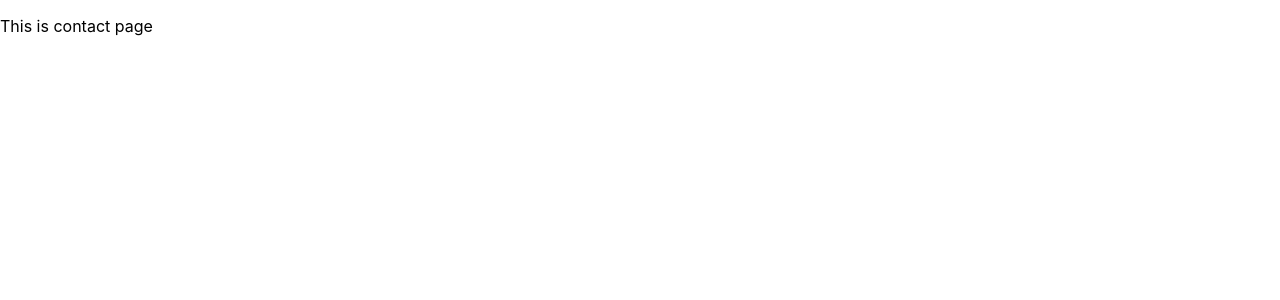
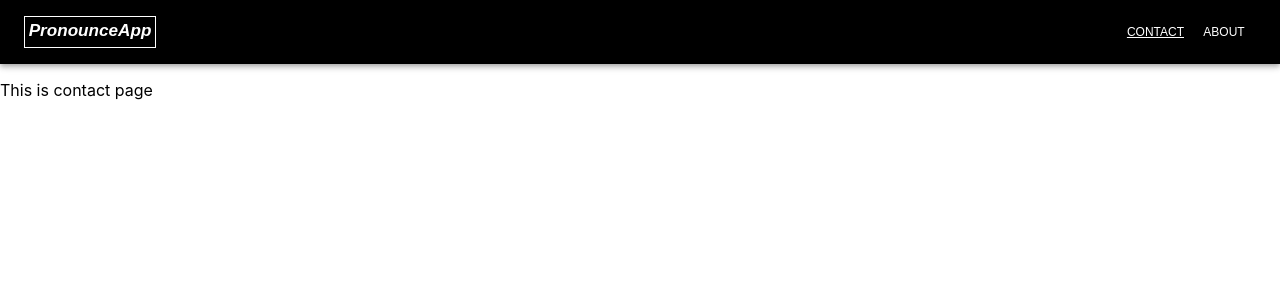
Before and after one commit to oaurbanov/pronounce_fend, a Next.js app: page /contact in a window 1280 px wide. Shown: the top 300 px of the page. Built offline with nearby package versions, Linux system fonts and the light colour scheme.

Commit message:
Adding useRouter, wrap all pages in AppDrawer and underline on buttonMenus

```diff
--- /dev/null
+++ b/components/appDrawer.tsx
@@ -0,0 +1,49 @@
+import React from 'react'
+import PropTypes from 'prop-types'
+import Head from 'next/head'
+import Nav from '../components/nav'
+import {createMuiTheme, ThemeProvider} from '@material-ui/core'
+import {blueGrey} from '@material-ui/core/colors'
+
+const theme = createMuiTheme({
+  palette: {
+    primary: {
+      main: "#000000"
+    }
+  },
+  typography: {
+    fontFamily: "Sans-serif",
+    fontSize: 12,
+    fontWeightLight: 300,
+    fontWeightRegular: 400,
+    fontWeightMedium: 500,
+    fontWeightBold: 700,
+  }
+})
+
+
+type AppDrawerProps = {
+  tittle?: string;
+}
+
+const AppDrawer:React.FC<AppDrawerProps> = ({children, title}) => {
+
+  return (
+    <ThemeProvider theme={theme} >
+      <Head>
+        <title>Pronounce app</title>
+        <link rel="icon" href="/favicon.ico" />
+      </Head>
+
+      <Nav/>
+
+      <main>
+        {children}
+      </main>
+    </ThemeProvider>
+
+  )
+}
+
+
+export default AppDrawer
--- a/components/nav.tsx
+++ b/components/nav.tsx
@@ -1,4 +1,4 @@
-import React, {useState} from 'react'
+import React, {useState, useEffect} from 'react'
 import {makeStyles} from '@material-ui/core/styles'
 import Link from 'next/link'
 import {
@@ -9,9 +9,12 @@ import {
   IconButton,
 } from '@material-ui/core';
 import MenuIcon from '@material-ui/icons/Menu'
+import { useRouter } from 'next/router'
+import clsx from 'clsx'
 
 import useWindowSize from '../utils'
 import {PHONE_WIDTH} from '../config'
+import { route } from 'next/dist/next-server/server/router';
 
 const useStyles = makeStyles( (theme) => ({
   root: {
@@ -30,28 +33,68 @@ const useStyles = makeStyles( (theme) => ({
     minWidth:"132px",
     height:"32px",
   },
+  butUnderLine : {
+    textDecoration:"underline",
+    '&:hover':{
+      textDecoration:"underline",
+    }
+  },
+
 }));
 
 const Logo = () => {
   const classes = useStyles();
   return(
     <Typography
-      variant="h6"
-      className={classes.title}
+    variant="h6"
+    className={classes.title}
     >
-      <Link href={'/contact'} >
+      <Link href={'/'} >
         PronounceApp
       </Link>
     </Typography>
   )
 }
 
+type MenuButtonsParams = {
+  route:string,
+}
+
+const MenuButtons = ({route}) => {
+  const classes = useStyles();
+  return(
+    <>
+      <Link  href={'/contact'} >
+        <Button
+          color="inherit"
+          className={clsx( route==='/contact'&& classes.butUnderLine )}
+          >
+          Contact
+        </Button>
+      </Link>
+      <Link href={'/about'} >
+        <Button
+          color="inherit"
+          className={clsx( route==='/about'&& classes.butUnderLine )}
+        >
+          About
+        </Button>
+      </Link>
+    </>
+  )
+}
+
 const Nav = () => {
 
   const classes = useStyles();
+  const router = useRouter()
 
   const { width } = useWindowSize();
   const [menuClicked, setMenuClicked] = useState(false)
+
+  useEffect(()=> {
+    console.log(router.asPath)
+  },[])
 
 
   return (
@@ -77,14 +120,7 @@ const Nav = () => {
                 <Logo/>
               </div>
               {menuClicked && (
-                <>
-                  <Link  href={'/contact'} >
-                    <Button color="inherit" >Contact</Button>
-                  </Link>
-                  <Link href={'/about'} >
-                    <Button color="inherit" >About</Button>
-                  </Link>
-                </>
+                <MenuButtons route={router.asPath}/>
               )}
             </>
           ):
@@ -92,12 +128,7 @@ const Nav = () => {
             <Toolbar>
               <Logo/>
               <div style={{flexGrow:1}}></div>
-              <Link  href={'/contact'} >
-                <Button color="inherit" >Contact</Button>
-              </Link>
-              <Link href={'/about'} >
-                <Button color="inherit" >About</Button>
-              </Link>
+              <MenuButtons route={router.asPath}/>
             </Toolbar>
 
           )}
--- a/pages/about.tsx
+++ b/pages/about.tsx
@@ -1,12 +1,12 @@
 import React from 'react'
 import {NextPage} from 'next'
+import AppDrawer from '../components/appDrawer'
 
 const AboutPage:NextPage = () => {
   return (
-    <div>
+    <AppDrawer>
       <p> This is about page</p>
-
-    </div>
+    </AppDrawer>
   )
 }
 
--- a/pages/contact.tsx
+++ b/pages/contact.tsx
@@ -1,12 +1,12 @@
 import React from 'react'
 import {NextPage} from 'next'
+import AppDrawer from '../components/appDrawer'
 
 const ContactPage:NextPage = () => {
   return (
-    <div>
+    <AppDrawer>
       <p> This is contact page</p>
-
-    </div>
+    </AppDrawer>
   )
 }
 
```
Also changed, not shown: pages/home.tsx (+3 -11 lines), pages/index.js (+1 -20 lines).
